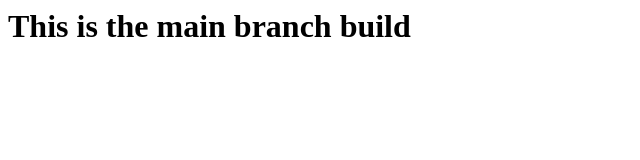
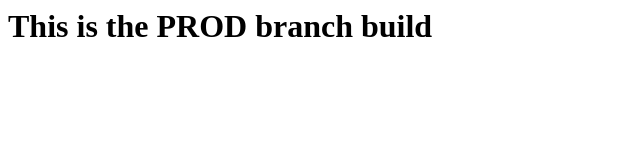
Before and after one commit to chowatt/staticsite, a plain HTML site: page index.html in a window 1280 px wide. Shown: the whole page, without its empty margins (0-640 px from the left). Drawn offline with Linux system fonts and the light colour scheme.

Commit message:
Update index.html

```diff
--- a/index.html
+++ b/index.html
@@ -1 +1 @@
-<h1>This is the main branch build</h1>
+<h1>This is the PROD branch build</h1>
```
